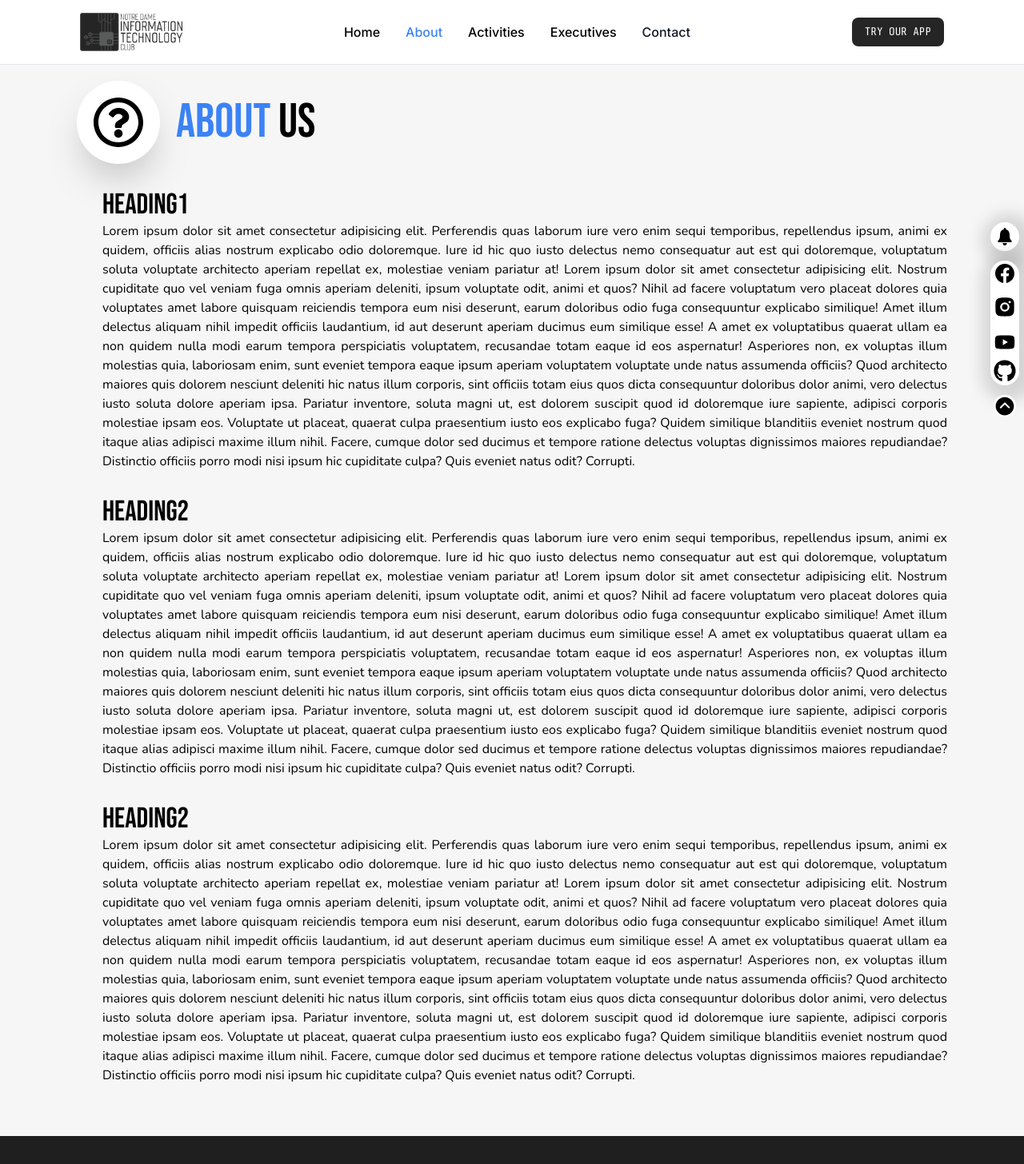
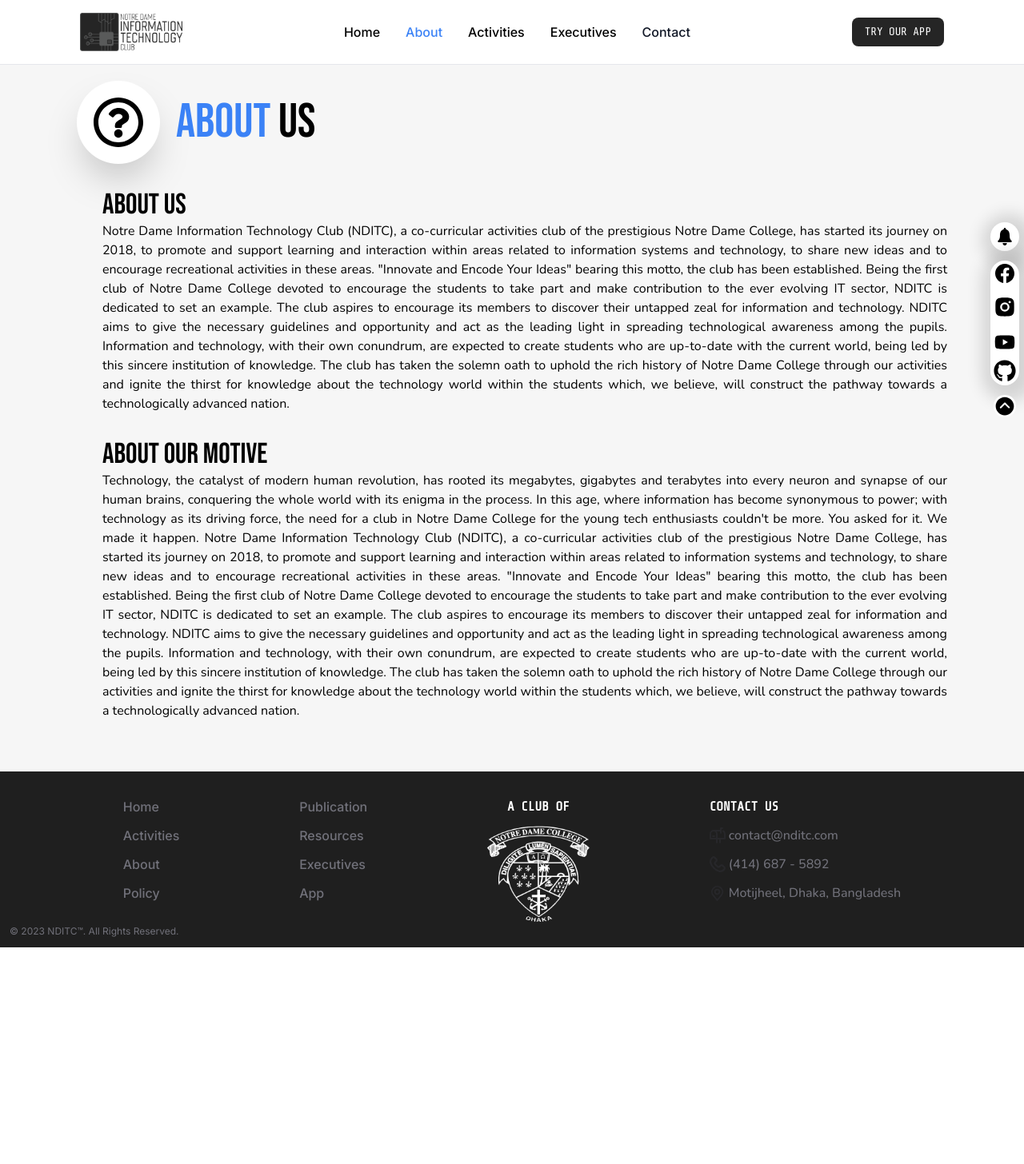
Before and after one commit to nditc/NDITC-WEB, a Next.js app: page /about in a window 1280 px wide. Shown: the top 1456 px of the page at 80% size. After the commit the page ends 1185 px from the top, so only its background shows below. Built offline with nearby package versions, Linux system fonts and the light colour scheme; what tailwind-gradient-mask-image would draw is missing.

Commit message:
About Us Text Added

```diff
--- a/src/app/about/page.tsx
+++ b/src/app/about/page.tsx
@@ -1,88 +1,62 @@
-import CommonPage from '../Components/CommonPage/CommonPage';
-import { FaRegQuestionCircle } from 'react-icons/fa';
+import CommonPage from "../Components/CommonPage/CommonPage";
+import { FaRegQuestionCircle } from "react-icons/fa";
 
 const Sections = [
   {
-    heading: 'Heading1',
+    heading: "About Us",
     content: (
       <p>
-        Lorem ipsum dolor sit amet consectetur adipisicing elit. Perferendis quas laborum iure vero
-        enim sequi temporibus, repellendus ipsum, animi ex quidem, officiis alias nostrum explicabo
-        odio doloremque. Iure id hic quo iusto delectus nemo consequatur aut est qui doloremque,
-        voluptatum soluta voluptate architecto aperiam repellat ex, molestiae veniam pariatur at!
-        Lorem ipsum dolor sit amet consectetur adipisicing elit. Nostrum cupiditate quo vel veniam
-        fuga omnis aperiam deleniti, ipsum voluptate odit, animi et quos? Nihil ad facere voluptatum
-        vero placeat dolores quia voluptates amet labore quisquam reiciendis tempora eum nisi
-        deserunt, earum doloribus odio fuga consequuntur explicabo similique! Amet illum delectus
-        aliquam nihil impedit officiis laudantium, id aut deserunt aperiam ducimus eum similique
-        esse! A amet ex voluptatibus quaerat ullam ea non quidem nulla modi earum tempora
-        perspiciatis voluptatem, recusandae totam eaque id eos aspernatur! Asperiores non, ex
-        voluptas illum molestias quia, laboriosam enim, sunt eveniet tempora eaque ipsum aperiam
-        voluptatem voluptate unde natus assumenda officiis? Quod architecto maiores quis dolorem
-        nesciunt deleniti hic natus illum corporis, sint officiis totam eius quos dicta consequuntur
-        doloribus dolor animi, vero delectus iusto soluta dolore aperiam ipsa. Pariatur inventore,
-        soluta magni ut, est dolorem suscipit quod id doloremque iure sapiente, adipisci corporis
-        molestiae ipsam eos. Voluptate ut placeat, quaerat culpa praesentium iusto eos explicabo
-        fuga? Quidem similique blanditiis eveniet nostrum quod itaque alias adipisci maxime illum
-        nihil. Facere, cumque dolor sed ducimus et tempore ratione delectus voluptas dignissimos
-        maiores repudiandae? Distinctio officiis porro modi nisi ipsum hic cupiditate culpa? Quis
-        eveniet natus odit? Corrupti.
+        Notre Dame Information Technology Club (NDITC), a co-curricular
+        activities club of the prestigious Notre Dame College, has started its
+        journey on 2018, to promote and support learning and interaction within
+        areas related to information systems and technology, to share new ideas
+        and to encourage recreational activities in these areas. "Innovate and
+        Encode Your Ideas" bearing this motto, the club has been established.
+        Being the first club of Notre Dame College devoted to encourage the
+        students to take part and make contribution to the ever evolving IT
+        sector, NDITC is dedicated to set an example. The club aspires to
+        encourage its members to discover their untapped zeal for information
+        and technology. NDITC aims to give the necessary guidelines and
+        opportunity and act as the leading light in spreading technological
+        awareness among the pupils. Information and technology, with their own
+        conundrum, are expected to create students who are up-to-date with the
+        current world, being led by this sincere institution of knowledge. The
+        club has taken the solemn oath to uphold the rich history of Notre Dame
+        College through our activities and ignite the thirst for knowledge about
+        the technology world within the students which, we believe, will
+        construct the pathway towards a technologically advanced nation.
       </p>
     ),
   },
   {
-    heading: 'Heading2',
+    heading: "About Our Motive",
     content: (
       <p>
-        Lorem ipsum dolor sit amet consectetur adipisicing elit. Perferendis quas laborum iure vero
-        enim sequi temporibus, repellendus ipsum, animi ex quidem, officiis alias nostrum explicabo
-        odio doloremque. Iure id hic quo iusto delectus nemo consequatur aut est qui doloremque,
-        voluptatum soluta voluptate architecto aperiam repellat ex, molestiae veniam pariatur at!
-        Lorem ipsum dolor sit amet consectetur adipisicing elit. Nostrum cupiditate quo vel veniam
-        fuga omnis aperiam deleniti, ipsum voluptate odit, animi et quos? Nihil ad facere voluptatum
-        vero placeat dolores quia voluptates amet labore quisquam reiciendis tempora eum nisi
-        deserunt, earum doloribus odio fuga consequuntur explicabo similique! Amet illum delectus
-        aliquam nihil impedit officiis laudantium, id aut deserunt aperiam ducimus eum similique
-        esse! A amet ex voluptatibus quaerat ullam ea non quidem nulla modi earum tempora
-        perspiciatis voluptatem, recusandae totam eaque id eos aspernatur! Asperiores non, ex
-        voluptas illum molestias quia, laboriosam enim, sunt eveniet tempora eaque ipsum aperiam
-        voluptatem voluptate unde natus assumenda officiis? Quod architecto maiores quis dolorem
-        nesciunt deleniti hic natus illum corporis, sint officiis totam eius quos dicta consequuntur
-        doloribus dolor animi, vero delectus iusto soluta dolore aperiam ipsa. Pariatur inventore,
-        soluta magni ut, est dolorem suscipit quod id doloremque iure sapiente, adipisci corporis
-        molestiae ipsam eos. Voluptate ut placeat, quaerat culpa praesentium iusto eos explicabo
-        fuga? Quidem similique blanditiis eveniet nostrum quod itaque alias adipisci maxime illum
-        nihil. Facere, cumque dolor sed ducimus et tempore ratione delectus voluptas dignissimos
-        maiores repudiandae? Distinctio officiis porro modi nisi ipsum hic cupiditate culpa? Quis
-        eveniet natus odit? Corrupti.
-      </p>
-    ),
-  },
-  {
-    heading: 'Heading2',
-    content: (
-      <p>
-        Lorem ipsum dolor sit amet consectetur adipisicing elit. Perferendis quas laborum iure vero
-        enim sequi temporibus, repellendus ipsum, animi ex quidem, officiis alias nostrum explicabo
-        odio doloremque. Iure id hic quo iusto delectus nemo consequatur aut est qui doloremque,
-        voluptatum soluta voluptate architecto aperiam repellat ex, molestiae veniam pariatur at!
-        Lorem ipsum dolor sit amet consectetur adipisicing elit. Nostrum cupiditate quo vel veniam
-        fuga omnis aperiam deleniti, ipsum voluptate odit, animi et quos? Nihil ad facere voluptatum
-        vero placeat dolores quia voluptates amet labore quisquam reiciendis tempora eum nisi
-        deserunt, earum doloribus odio fuga consequuntur explicabo similique! Amet illum delectus
-        aliquam nihil impedit officiis laudantium, id aut deserunt aperiam ducimus eum similique
-        esse! A amet ex voluptatibus quaerat ullam ea non quidem nulla modi earum tempora
-        perspiciatis voluptatem, recusandae totam eaque id eos aspernatur! Asperiores non, ex
-        voluptas illum molestias quia, laboriosam enim, sunt eveniet tempora eaque ipsum aperiam
-        voluptatem voluptate unde natus assumenda officiis? Quod architecto maiores quis dolorem
-        nesciunt deleniti hic natus illum corporis, sint officiis totam eius quos dicta consequuntur
-        doloribus dolor animi, vero delectus iusto soluta dolore aperiam ipsa. Pariatur inventore,
-        soluta magni ut, est dolorem suscipit quod id doloremque iure sapiente, adipisci corporis
-        molestiae ipsam eos. Voluptate ut placeat, quaerat culpa praesentium iusto eos explicabo
-        fuga? Quidem similique blanditiis eveniet nostrum quod itaque alias adipisci maxime illum
-        nihil. Facere, cumque dolor sed ducimus et tempore ratione delectus voluptas dignissimos
-        maiores repudiandae? Distinctio officiis porro modi nisi ipsum hic cupiditate culpa? Quis
-        eveniet natus odit? Corrupti.
+        Technology, the catalyst of modern human revolution, has rooted its
+        megabytes, gigabytes and terabytes into every neuron and synapse of our
+        human brains, conquering the whole world with its enigma in the process.
+        In this age, where information has become synonymous to power; with
+        technology as its driving force, the need for a club in Notre Dame
+        College for the young tech enthusiasts couldn't be more. You asked for
+        it. We made it happen. Notre Dame Information Technology Club (NDITC), a
+        co-curricular activities club of the prestigious Notre Dame College, has
+        started its journey on 2018, to promote and support learning and
+        interaction within areas related to information systems and technology,
+        to share new ideas and to encourage recreational activities in these
+        areas. "Innovate and Encode Your Ideas" bearing this motto, the club has
+        been established. Being the first club of Notre Dame College devoted to
+        encourage the students to take part and make contribution to the ever
+        evolving IT sector, NDITC is dedicated to set an example. The club
+        aspires to encourage its members to discover their untapped zeal for
+        information and technology. NDITC aims to give the necessary guidelines
+        and opportunity and act as the leading light in spreading technological
+        awareness among the pupils. Information and technology, with their own
+        conundrum, are expected to create students who are up-to-date with the
+        current world, being led by this sincere institution of knowledge. The
+        club has taken the solemn oath to uphold the rich history of Notre Dame
+        College through our activities and ignite the thirst for knowledge about
+        the technology world within the students which, we believe, will
+        construct the pathway towards a technologically advanced nation.
       </p>
     ),
   },
@@ -93,7 +67,7 @@
     <div>
       <CommonPage
         heading="About Us"
-        icon={<FaRegQuestionCircle className={'w-16 h-16'} />}
+        icon={<FaRegQuestionCircle className={"w-16 h-16"} />}
         sections={Sections}
       />
     </div>
```
